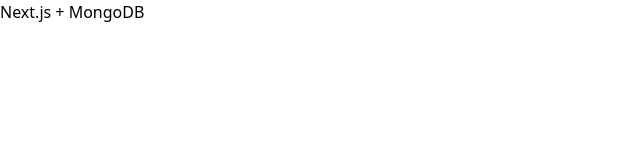
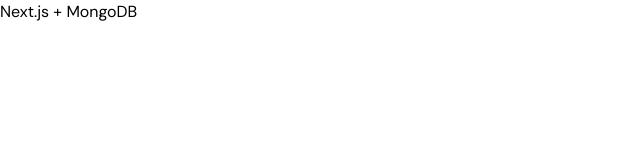
Before and after one commit to ErnestLeung52/ghostwriter-ai, a Next.js app: page / in a window 1280 px wide. Shown: the top 160 px of the page, without its empty margins (0-640 px from the left). Built offline with nearby package versions, Linux system fonts and the light colour scheme.

Commit message:
Configured google font

```diff
--- a/pages/_app.tsx
+++ b/pages/_app.tsx
@@ -1,12 +1,31 @@
+import '../styles/globals.css';
 import { UserProvider } from '@auth0/nextjs-auth0/client';
-import '../styles/globals.css';
+import { DM_Sans, DM_Serif_Display } from '@next/font/google';
+
+const dmSans = DM_Sans({
+	weight: ['400', '500', '700'],
+	subsets: ['latin'],
+	variable: '--font-dm-sans',
+});
+
+const dmSerifDisplay = DM_Sans({
+	weight: ['400'],
+	subsets: ['latin'],
+	variable: '--font-dm-serif',
+});
 
 function MyApp({ Component, pageProps }) {
 	// If a particular page doesn't have a get layout function associated with it, we just simply returning the page itself.
 	// console.log('myapp', 1);
 	const getLayout = Component.getLayout || ((page: JSX.Element) => page);
 
-	return <UserProvider>{getLayout(<Component {...pageProps} />, pageProps)}</UserProvider>;
+	return (
+		<UserProvider>
+			<main className={`${dmSans.variable} ${dmSerifDisplay.variable} font-body`}>
+				{getLayout(<Component {...pageProps} />, pageProps)}
+			</main>
+		</UserProvider>
+	);
 }
 
 export default MyApp;
--- a/tailwind.config.js
+++ b/tailwind.config.js
@@ -7,6 +7,13 @@
 		// Or if using `src` directory:
 		'./src/**/*.{js,ts,jsx,tsx}',
 	],
-  theme: {},
+	theme: {
+		extend: {
+			fontFamily: {
+				body: 'var(--font-dm-sans)',
+				heading: 'var(--font-dm-serif)',
+			},
+		},
+	},
 	plugins: [],
 };
```
Lines whose indentation alone changed are shown as unchanged.
